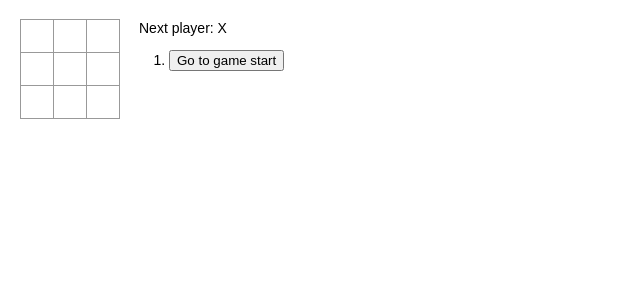
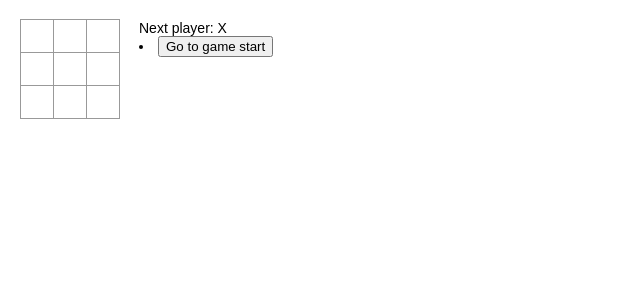
Before and after one commit to Sa-Daiki/react_tutorial, a React (Create React App) app: page / in a window 1280 px wide. Shown: the top 300 px of the page, without its empty margins (0-640 px from the left). Built offline with nearby package versions, Linux system fonts and the light colour scheme.

Commit message:
♻️ Gameを関数に書き換え

```diff
--- /dev/null
+++ b/src/component/Game/Game.tsx
@@ -0,0 +1,62 @@
+import { useState } from "react";
+import { Board } from "src/component/Board";
+import { calculateWinner } from "./calculateWinner";
+import Step from "./Step";
+
+export const Game = (): JSX.Element => {
+  const [history, setHistory] = useState([
+    {
+      squares: Array(9).fill(null),
+    },
+  ]);
+  const [stepNum, setStepNum] = useState(0);
+  const [xIsNext, setXIsNext] = useState(true);
+
+  const handleClick = (i: number): void => {
+    const _history = history.slice(0, stepNum + 1);
+    console.log(_history);
+    const current = _history[_history.length - 1];
+    const squares = current.squares.slice();
+    if (calculateWinner(squares) || squares[i]) return;
+    squares[i] = xIsNext ? "X" : "O";
+    setHistory((prev) =>
+      prev.concat([
+        {
+          squares,
+        },
+      ])
+    );
+    setStepNum(history.length);
+    setXIsNext((prev) => !prev);
+  };
+
+  const jumpTo = (step: number): void => {
+    setStepNum(step);
+    setXIsNext(step % 2 === 0);
+  };
+
+  let status: string;
+  const current = history[stepNum];
+  const winner = calculateWinner(current.squares);
+  if (winner) {
+    status = "Winner: " + winner;
+  } else {
+    status = "Next player: " + (xIsNext ? "X" : "O");
+  }
+
+  return (
+    <div className="game">
+      <div className="game-board">
+        <Board squares={current.squares} onClick={(i) => handleClick(i)} />
+      </div>
+      <div className="game-info">
+        <div>{status}</div>
+        {history.map((_, move) => {
+          const desc = move ? "Go to move #" + move : "Go to game start";
+          return <Step move={move} jumpTo={jumpTo} desc={desc} key={move} />;
+        })}
+      </div>
+    </div>
+  );
+};
+export default Game;
--- /dev/null
+++ b/src/component/Game/Step.tsx
@@ -0,0 +1,9 @@
+import { StepProps } from "./type";
+
+const Step = ({ move, jumpTo, desc }: StepProps): JSX.Element => (
+  <li key={move}>
+    <button onClick={() => jumpTo(move)}>{desc}</button>
+  </li>
+);
+
+export default Step;
--- /dev/null
+++ b/src/component/Game/calculateWinner.ts
@@ -0,0 +1,19 @@
+export const calculateWinner = (squares: string[]) => {
+  const lines = [
+    [0, 1, 2],
+    [3, 4, 5],
+    [6, 7, 8],
+    [0, 3, 6],
+    [1, 4, 7],
+    [2, 5, 8],
+    [0, 4, 8],
+    [2, 4, 6],
+  ];
+  for (let i = 0; i < lines.length; i++) {
+    const [a, b, c] = lines[i];
+    if (squares[a] && squares[a] === squares[b] && squares[a] === squares[c]) {
+      return squares[a];
+    }
+  }
+  return null;
+};
--- /dev/null
+++ b/src/component/Game/index.ts
@@ -0,0 +1 @@
+export * from "./Game";
--- /dev/null
+++ b/src/component/Game/type.ts
@@ -0,0 +1,5 @@
+export type StepProps = {
+  move: number;
+  desc: string;
+  jumpTo: (step: number) => void;
+};
--- a/src/component/Square/Square.tsx
+++ b/src/component/Square/Square.tsx
@@ -1,10 +1,8 @@
 import { SquareProps } from "./type";
 
-export const Square = ({ onClick, value }: SquareProps) => {
-  return (
-    <button className="square" onClick={onClick}>
-      {value}
-    </button>
-  );
-};
+export const Square = ({ onClick, value }: SquareProps): JSX.Element => (
+  <button className="square" onClick={onClick}>
+    {value}
+  </button>
+);
 export default Square;
--- a/src/index.tsx
+++ b/src/index.tsx
@@ -1,153 +1,8 @@
-import React from "react";
 import ReactDOM from "react-dom/client";
-import { Square } from "./component/Square";
+import { Game } from "./component/Game";
 import "./index.css";
-
-type BoardProps = {
-  squares: string[];
-  onClick: (param: number) => void;
-};
-class Board extends React.Component<BoardProps> {
-  renderSquare(i: number) {
-    return (
-      <Square
-        value={this.props.squares[i]}
-        onClick={() => this.props.onClick(i)}
-      />
-    );
-  }
-
-  render() {
-    return (
-      <div>
-        <div className="board-row">
-          {this.renderSquare(0)}
-          {this.renderSquare(1)}
-          {this.renderSquare(2)}
-        </div>
-        <div className="board-row">
-          {this.renderSquare(3)}
-          {this.renderSquare(4)}
-          {this.renderSquare(5)}
-        </div>
-        <div className="board-row">
-          {this.renderSquare(6)}
-          {this.renderSquare(7)}
-          {this.renderSquare(8)}
-        </div>
-      </div>
-    );
-  }
-}
-
-type GameProps = {};
-
-type GameState = {
-  history: { squares: string[] }[];
-  stepNumber: number;
-  xIsNext: boolean;
-};
-class Game extends React.Component<GameProps, GameState> {
-  constructor(props: never) {
-    super(props);
-    this.state = {
-      history: [
-        {
-          squares: Array(9).fill(null),
-        },
-      ],
-      stepNumber: 0,
-      xIsNext: true,
-    };
-  }
-
-  handleClick(i: number) {
-    const history = this.state.history.slice(0, this.state.stepNumber + 1);
-    const current = history[history.length - 1];
-    const squares = current.squares.slice();
-    if (calculateWinner(squares) || squares[i]) {
-      return;
-    }
-    squares[i] = this.state.xIsNext ? "X" : "O";
-    this.setState({
-      history: history.concat([
-        {
-          squares,
-        },
-      ]),
-      stepNumber: history.length,
-      xIsNext: !this.state.xIsNext,
-    });
-  }
-
-  jumpTo(step: number) {
-    this.setState({
-      stepNumber: step,
-      xIsNext: step % 2 === 0,
-    });
-  }
-
-  render() {
-    const history = this.state.history;
-    const current = history[this.state.stepNumber];
-    const winner = calculateWinner(current.squares);
-
-    const moves = history.map((_, move) => {
-      const desc = move ? "Go to move #" + move : "Go to game start";
-      return (
-        <li key={move}>
-          <button onClick={() => this.jumpTo(move)}>{desc}</button>
-        </li>
-      );
-    });
-
-    let status;
-    if (winner) {
-      status = "Winner: " + winner;
-    } else {
-      status = "Next player: " + (this.state.xIsNext ? "X" : "O");
-    }
-
-    return (
-      <div className="game">
-        <div className="game-board">
-          <Board
-            squares={current.squares}
-            onClick={(i) => this.handleClick(i)}
-          />
-        </div>
-        <div className="game-info">
-          <div>{status}</div>
-          <ol>{moves}</ol>
-        </div>
-      </div>
-    );
-  }
-}
-
-// ========================================
 
 const root = ReactDOM.createRoot(
   document.getElementById("root") as HTMLElement
 );
 root.render(<Game />);
-
-const calculateWinner = (squares: string[]) => {
-  const lines = [
-    [0, 1, 2],
-    [3, 4, 5],
-    [6, 7, 8],
-    [0, 3, 6],
-    [1, 4, 7],
-    [2, 5, 8],
-    [0, 4, 8],
-    [2, 4, 6],
-  ];
-  for (let i = 0; i < lines.length; i++) {
-    const [a, b, c] = lines[i];
-    if (squares[a] && squares[a] === squares[b] && squares[a] === squares[c]) {
-      return squares[a];
-    }
-  }
-  return null;
-};
```
